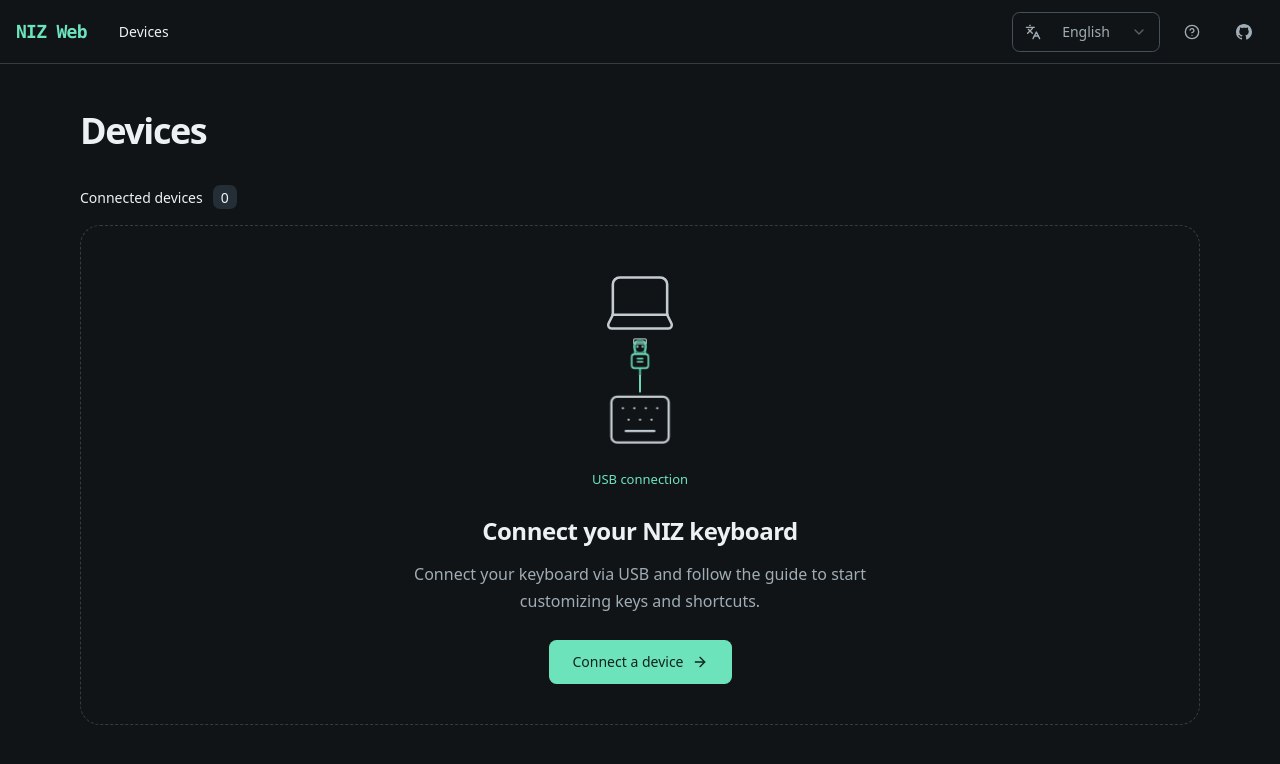
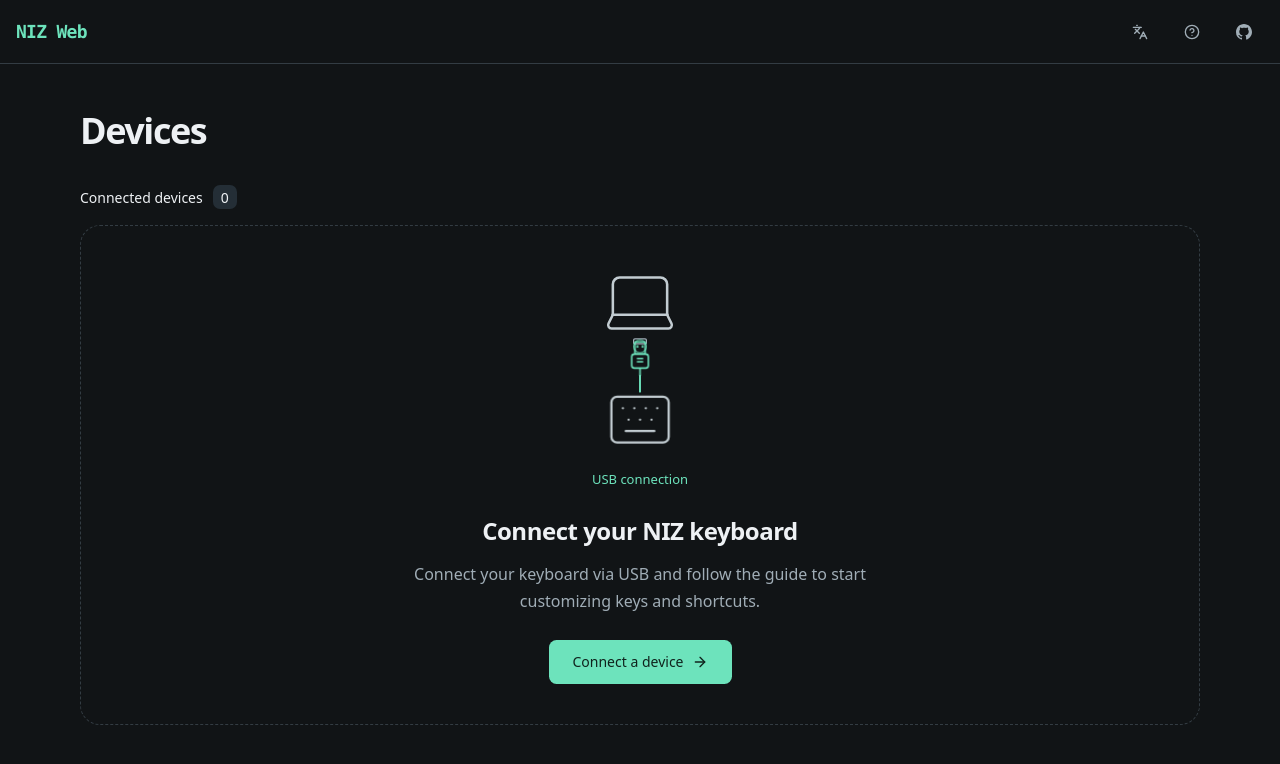
Before and after one commit to cbingb666/niz-web, a React (Vite) app: page / in a window 1280 px wide. Shown: the top 764 px of the page. Built offline with nearby package versions, Linux system fonts and the light colour scheme.

Commit message:
style: simplify header language control and breadcrumbs

```diff
--- a/src/app.tsx
+++ b/src/app.tsx
@@ -117,15 +117,14 @@ function Header() {
       <div className="brand">
         <h1>NIZ Web</h1>
       </div>
-      <nav className="page-navigation" aria-label={t('devices.navigation')}>
+      {page !== 'devices' && <nav className="page-navigation" aria-label={t('devices.navigation')}>
         <ol>
-          <li>{page === 'devices' ? <span aria-current="page">{t('devices.title')}</span>
-            : <Button variant="ghost" size="sm" disabled={locked} onClick={() => navigate('devices')}>{t('devices.title')}</Button>}</li>
-          {page !== 'devices' && <li className="breadcrumb-current">
+          <li><Button variant="ghost" size="sm" disabled={locked} onClick={() => navigate('devices')}>{t('devices.title')}</Button></li>
+          <li className="breadcrumb-current">
             <ChevronRight aria-hidden="true" /><span aria-current="page" title={currentPage}>{currentPage}</span>
-          </li>}
+          </li>
         </ol>
-      </nav>
+      </nav>}
       <div className="header-detail">
         <LanguageSwitcher />
         <Button variant="ghost" size="icon" aria-label={t('help.open')} disabled={locked} onClick={showHelp}>
--- a/src/components/language-switcher.tsx
+++ b/src/components/language-switcher.tsx
@@ -1,8 +1,10 @@
 import { Languages } from 'lucide-react';
+import { Select as SelectPrimitive } from 'radix-ui';
 import { isLocale, localeNames, locales } from '@/i18n/core';
 import { useI18n } from '@/i18n/use-i18n';
 import { useAppStore } from '@/store/context';
-import { Select, SelectContent, SelectItem, SelectTrigger, SelectValue } from './ui/select';
+import { Button } from './ui/button';
+import { Select, SelectContent, SelectItem } from './ui/select';
 
 export function LanguageSwitcher() {
   const { t, locale } = useI18n();
@@ -16,11 +18,13 @@ export function LanguageSwitcher() {
         if (isLocale(value)) setLocale(value);
       }}
     >
-      <SelectTrigger className="language-select" aria-label={t('language.label')}>
-        <Languages className="size-4 shrink-0" aria-hidden="true" />
-        <SelectValue />
-      </SelectTrigger>
-      <SelectContent>
+      <SelectPrimitive.Trigger asChild>
+        <Button variant="ghost" size="icon" className="text-muted-foreground"
+          aria-label={t('language.label')} title={`${t('language.label')}: ${localeNames[locale]}`}>
+          <Languages aria-hidden="true" />
+        </Button>
+      </SelectPrimitive.Trigger>
+      <SelectContent align="end">
         {locales.map((value) => (
           <SelectItem key={value} value={value}>
             <span lang={value}>{localeNames[value]}</span>
--- a/src/styles.css
+++ b/src/styles.css
@@ -659,10 +659,6 @@ main {
   }
 }
 
-.language-select {
-  width: 148px;
-  flex-shrink: 0;
-}
 @media (max-width: 680px) {
   .app-header {
     flex-wrap: wrap;
@@ -1084,7 +1080,6 @@ main {
 @media (max-width: 520px) {
   .app-shell { --page-gutter: 12px; }
   .app-header .header-detail { gap: 4px; }
-  .app-header .language-select { width: 116px; padding-inline: 8px; gap: 6px; }
   .profile-actions { gap: 0; padding-left: 8px; }
   .profile-actions > button { width: 32px; padding: 6px; }
   .commit-bar { grid-template-columns: minmax(0, 1fr) auto; grid-template-areas: 'tools tools' 'details actions'; gap: 8px 12px; }
```
Also changed, not shown: 2 other files (tests, documents, lock files or other folders).
